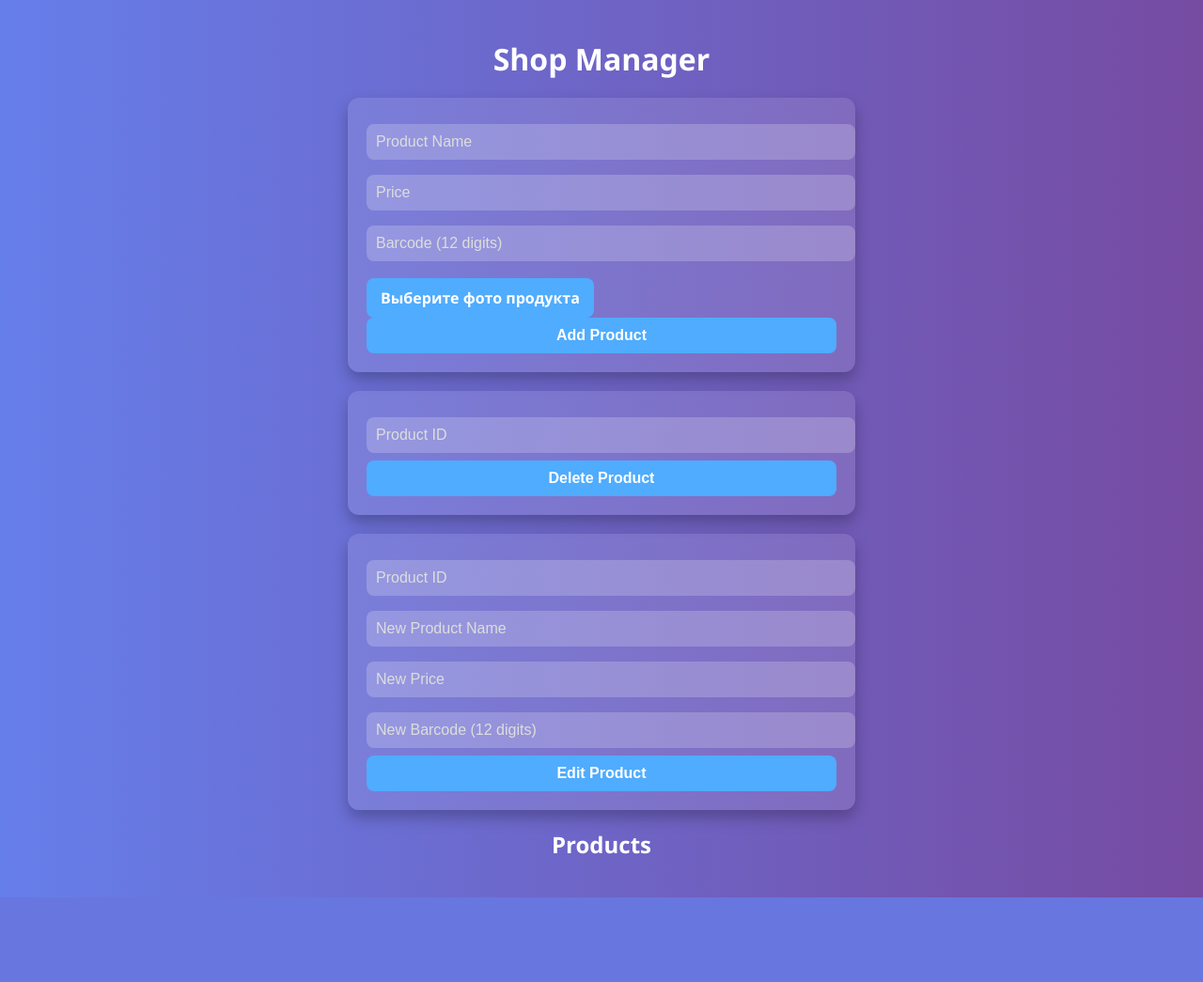
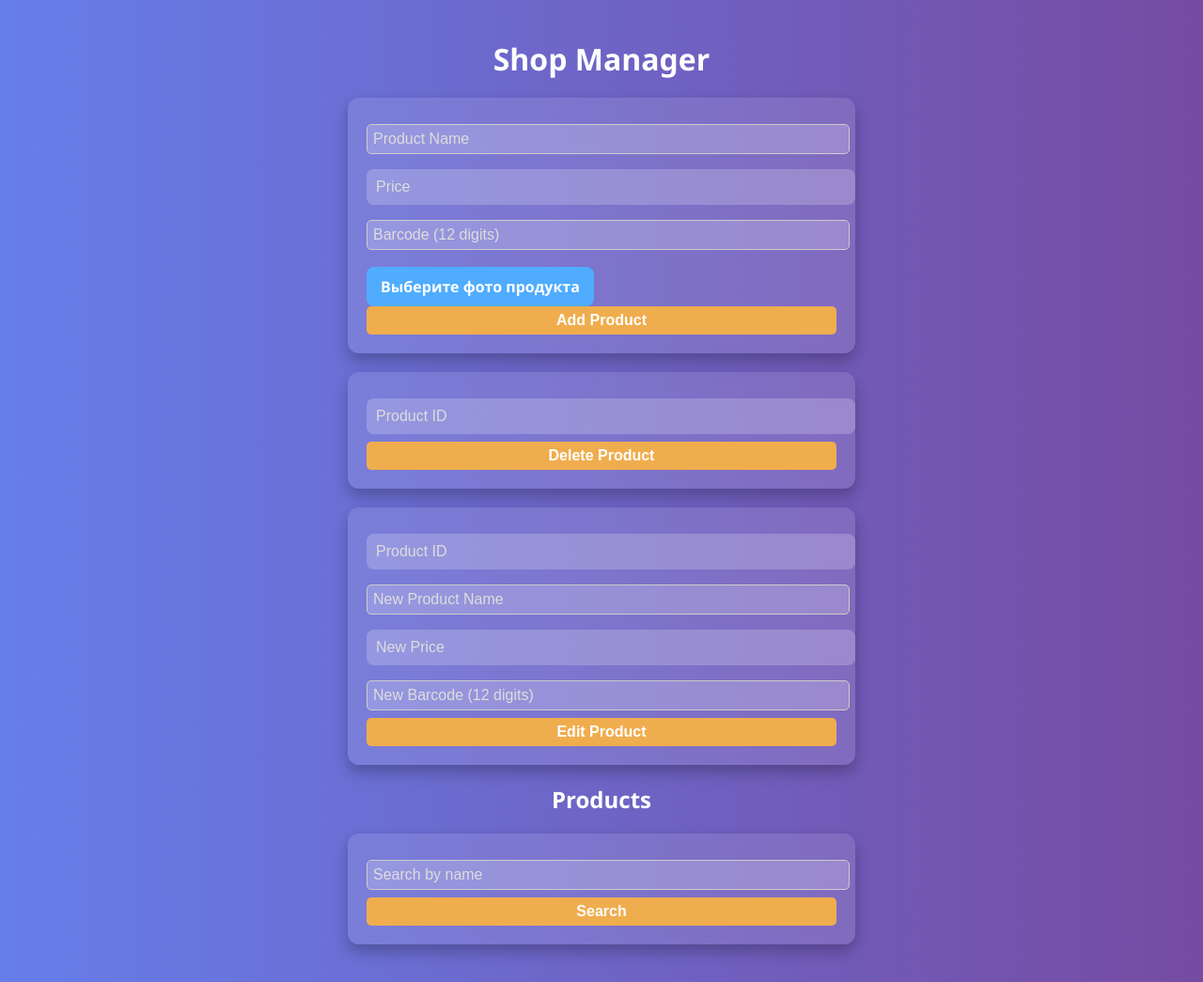
Before and after one commit to GTemir/ShopManagerBeta, a Flask app: page / in a window 1280 px wide. Shown: the whole page at 94% size. Before the commit the page ends 955 px from the top, so only its background shows below. Run offline with Flask 2, Linux system fonts and the light colour scheme; data that the repository does not hold is empty.

Commit message:
added search by name

```diff
--- a/app/__init__.py
+++ b/app/__init__.py
@@ -8,3 +8,6 @@ app.config['SECRET_KEY'] = 'a3f8e7b629d0c5f471a2b8d3c6e9f1021d4b5a7e9c8d3f0a1b2c
 db = SQLAlchemy(app)
 
 from app import routes, models
+
+with app.app_context():
+    db.create_all()
--- a/app/routes.py
+++ b/app/routes.py
@@ -36,7 +36,13 @@ def index():
         flash('Product added successfully!')
         return redirect(url_for('index'))
 
-    products = Product.query.all()
+    # === 🔍 Обработка поиска ===
+    search_query = request.args.get('search', '').strip()
+    if search_query:
+        products = Product.query.filter(Product.name.ilike(f'%{search_query}%')).all()
+    else:
+        products = Product.query.all()
+
     return render_template('index.html', products=products)
 
 @app.route('/delete', methods=['POST'])
--- a/app/static/style.css
+++ b/app/static/style.css
@@ -103,3 +103,18 @@ li {
     color: #fff;
     box-shadow: 0 4px 8px rgba(0,0,0,0.2);
 }
+form input[type="text"] {
+    padding: 6px;
+    margin-right: 10px;
+    border-radius: 5px;
+    border: 1px solid #ccc;
+}
+
+form button {
+    padding: 6px 12px;
+    border-radius: 5px;
+    background-color: #f0ad4e;
+    color: white;
+    border: none;
+    cursor: pointer;
+}
--- a/app/templates/index.html
+++ b/app/templates/index.html
@@ -48,5 +48,9 @@
         </li>
         {% endfor %}
     </ul>
+    <form method="GET" action="{{ url_for('index') }}">
+        	<input type="text" name="search" placeholder="Search by name" value="{{ request.args.get('search', '') }}">
+        <button type="submit">Search</button>
+    </form>
 </body>
 </html>
```
